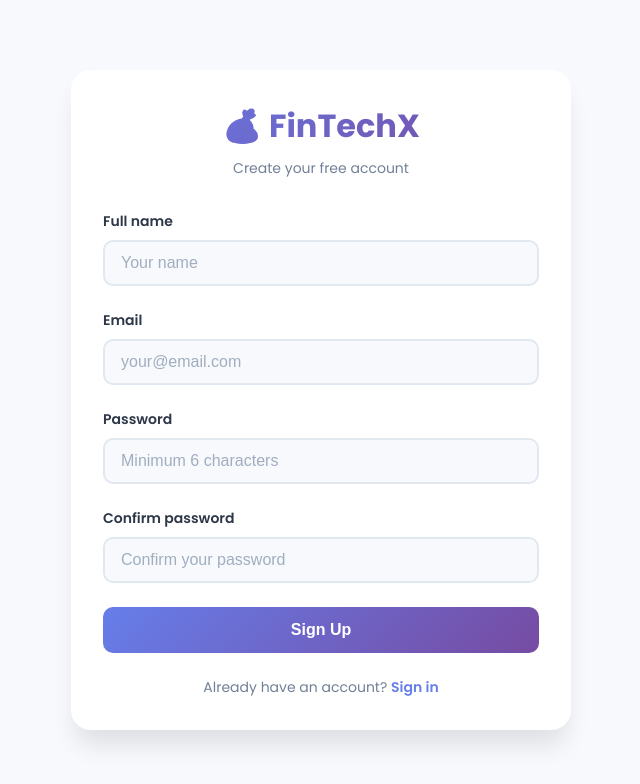
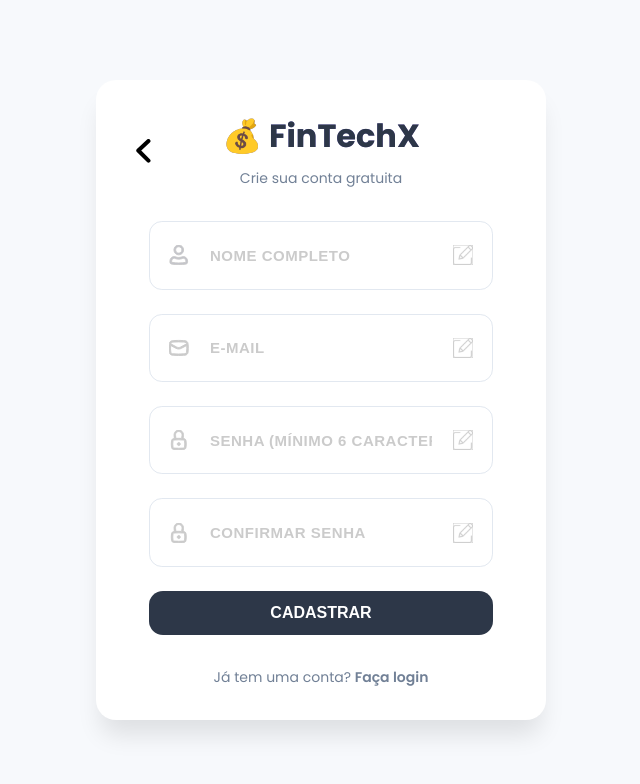
Before and after one commit to alex-correa-dev/fin-tech-x, a React (Create React App) app in the folder frontend/: page /register in a window 1280 px wide. Shown: the top 784 px of the page, without its empty margins (319-959 px from the left). Built offline with nearby package versions, Linux system fonts and the light colour scheme; no server answers.

Commit message:
The Register component has been updated to comply with Figma standards

```diff
--- a/frontend/src/pages/Login/Login.tsx
+++ b/frontend/src/pages/Login/Login.tsx
@@ -60,6 +60,7 @@ const Login: React.FC<LoginProps> = ({ onLogin }) => {
             disabled={loading}
             required
             iconLeft="email"
+            iconRight="write"
           />
 
           <Input
@@ -72,6 +73,7 @@ const Login: React.FC<LoginProps> = ({ onLogin }) => {
             disabled={loading}
             required
             iconLeft="lock"
+            iconRight="write"
           />
 
           <button type="submit" className={styles['submit-btn']} disabled={loading}>
--- a/frontend/src/pages/Register/Register.module.scss
+++ b/frontend/src/pages/Register/Register.module.scss
@@ -7,27 +7,45 @@
   justify-content: center;
   padding: $spacing-lg;
   background: $bg-light;
-}
 
-.register-card {
+  > .register-card {
     background: $surface-primary;
     border-radius: $border-radius-xl;
     padding: $spacing-xl;
     width: 100%;
-  max-width: 500px;
-  @include shadow-xl;
+    max-width: 450px;
+    box-shadow: $shadow-xl;
     animation: fadeIn 0.5s ease;
 
     > .header {
       text-align: center;
       margin-bottom: $spacing-xl;
+      position: relative;
+
+      > .backButton {
+        position: absolute;
+        left: 0;
+        top: 50%;
+        transform: translateY(-50%);
+        background: none;
+        border: none;
+        cursor: pointer;
+        padding: $spacing-xs;
+        display: flex;
+        align-items: center;
+        justify-content: center;
+        transition: $transition-base;
+
+        &:hover {
+          opacity: 0.7;
+        }
+      }
 
       > .title {
         font-size: 32px;
         @include gradient-primary;
         -webkit-background-clip: text;
         background-clip: text;
-      color: transparent;
         margin-bottom: $spacing-sm;
       }
 
@@ -40,66 +58,8 @@
     > .form {
       display: flex;
       flex-direction: column;
-    gap: $spacing-lg;
-
-    > .field-group {
-      display: flex;
-      flex-direction: column;
-      gap: $spacing-sm;
-
-      > .label {
-        font-weight: 600;
-        color: $text-primary;
-        font-size: 14px;
-      }
-
-      > .input {
-        padding: 12px $spacing-md;
-        background: $surface-secondary;
-        border: 2px solid $border-light;
-        border-radius: $border-radius-md;
-        font-size: 16px;
-        color: $text-primary;
-        transition: $transition-base;
-
-        &::placeholder {
-          color: $text-disabled;
-        }
-
-        &:focus {
-          outline: none;
-          border-color: var(--primary);
-          box-shadow: 0 0 0 3px rgba(102, 126, 234, 0.1);
-        }
-
-        &:disabled {
-          background: $surface-tertiary;
-          cursor: not-allowed;
-        }
-      }
-    }
-
-    > .submit-btn {
-      padding: 14px;
-      @include gradient-primary;
-      color: white;
-      border: none;
-      border-radius: $border-radius-md;
-      font-size: 16px;
-      font-weight: 600;
-      cursor: pointer;
-      transition: $transition-base;
-
-      &:hover:not(:disabled) {
-        transform: translateY(-2px);
-        @include shadow-md;
-      }
-
-      &:disabled {
-        opacity: 0.6;
-        cursor: not-allowed;
-      }
-    }
+      align-items: center;
+      gap: 24px;
 
       > .error-message {
         background: rgba($danger, 0.1);
@@ -109,20 +69,51 @@
         font-size: 14px;
         text-align: center;
         border: 1px solid rgba($danger, 0.3);
+        width: 100%;
+        max-width: 344px;
+      }
+
+      > .submit-btn {
+        width: 100%;
+        max-width: 344px;
+        padding: 14px;
+        background: var(--dark);
+        color: white;
+        border: none;
+        border-radius: 14px;
+        font-weight: 600;
+        font-size: 16px;
+        line-height: 100%;
+        letter-spacing: 3%;
+        text-transform: uppercase;
+        cursor: pointer;
+        transition: $transition-base;
+
+        &:hover:not(:disabled) {
+          transform: translateY(-2px);
+          box-shadow: $shadow-md;
+        }
+
+        &:disabled {
+          opacity: 0.6;
+          cursor: not-allowed;
+        }
       }
 
       > .footer {
         text-align: center;
         color: $text-secondary;
         font-size: 14px;
+        margin-top: $spacing-sm;
 
-      > .link {
-        color: var(--primary);
+        > a {
+          color: $text-secondary;
           text-decoration: none;
           font-weight: 600;
 
           &:hover {
             text-decoration: underline;
+          }
         }
       }
     }
--- a/frontend/src/pages/Register/Register.tsx
+++ b/frontend/src/pages/Register/Register.tsx
@@ -1,6 +1,8 @@
 import React, { useState } from 'react';
 import { useNavigate, Link } from 'react-router-dom';
 import { authService } from '../../services/auth';
+import Input from '../../components/Input/Input';
+import Icon from '../../components/Icon/Icon';
 import styles from './Register.module.scss';
 
 interface RegisterProps {
@@ -30,14 +32,12 @@ const Register: React.FC<RegisterProps> = ({ onRegister }) => {
     setError('');
 
     if (formData.password !== formData.confirmPassword) {
-      setError('Passwords do not match');
-
+      setError('As senhas não coincidem');
       return;
     }
 
     if (formData.password.length < 6) {
-      setError('Password must be at least 6 characters');
-
+      setError('A senha deve ter no mínimo 6 caracteres');
       return;
     }
 
@@ -53,99 +53,90 @@ const Register: React.FC<RegisterProps> = ({ onRegister }) => {
       onRegister?.();
       navigate('/dashboard');
     } catch (err) {
-      setError(err instanceof Error ? err.message : 'Error during registration');
+      setError(err instanceof Error ? err.message : 'Erro durante o cadastro');
     } finally {
       setLoading(false);
     }
+  };
+
+  const handleGoBack = () => {
+    navigate('/login');
   };
 
   return (
     <div className={styles['register-page']}>
       <div className={styles['register-card']}>
         <div className={styles.header}>
+          <button className={styles.backButton} onClick={handleGoBack}>
+            <Icon name="arrow-left" size={24} color="#666" />
+          </button>
           <h1 className={styles.title}>💰 FinTechX</h1>
-          <p className={styles.subtitle}>Create your free account</p>
+          <p className={styles.subtitle}>Crie sua conta gratuita</p>
         </div>
 
         <form onSubmit={handleSubmit} className={styles.form}>
           {error && <div className={styles['error-message']}>{error}</div>}
 
-          <div className={styles['field-group']}>
-            <label className={styles.label} htmlFor="name">
-              Full name
-            </label>
-            <input
+          <Input
+            type="text"
             id="name"
             name="name"
-              className={styles.input}
-              type="text"
             value={formData.name}
             onChange={handleChange}
-              placeholder="Your name"
+            placeholder="Nome completo"
+            disabled={loading}
             required
-              disabled={loading}
+            iconLeft="user"
+            iconRight="write"
           />
-          </div>
 
-          <div className={styles['field-group']}>
-            <label className={styles.label} htmlFor="email">
-              Email
-            </label>
-            <input
+          <Input
+            type="email"
             id="email"
             name="email"
-              className={styles.input}
-              type="email"
             value={formData.email}
             onChange={handleChange}
-              placeholder="your@email.com"
+            placeholder="E-mail"
+            disabled={loading}
             required
-              disabled={loading}
+            iconLeft="email"
+            iconRight="write"
           />
-          </div>
 
-          <div className={styles['field-group']}>
-            <label className={styles.label} htmlFor="password">
-              Password
-            </label>
-            <input
+          <Input
+            type="password"
             id="password"
             name="password"
-              className={styles.input}
-              type="password"
             value={formData.password}
             onChange={handleChange}
-              placeholder="Minimum 6 characters"
+            placeholder="Senha (mínimo 6 caracteres)"
+            disabled={loading}
             required
-              disabled={loading}
+            iconLeft="lock"
+            iconRight="write"
           />
-          </div>
 
-          <div className={styles['field-group']}>
-            <label className={styles.label} htmlFor="confirmPassword">
-              Confirm password
-            </label>
-            <input
+          <Input
+            type="password"
             id="confirmPassword"
             name="confirmPassword"
-              className={styles.input}
-              type="password"
             value={formData.confirmPassword}
             onChange={handleChange}
-              placeholder="Confirm your password"
+            placeholder="Confirmar senha"
+            disabled={loading}
             required
-              disabled={loading}
+            iconLeft="lock"
+            iconRight="write"
           />
-          </div>
 
           <button type="submit" className={styles['submit-btn']} disabled={loading}>
-            {loading ? 'Creating account...' : 'Sign Up'}
+            {loading ? 'Cadastrando...' : 'Cadastrar'}
           </button>
 
           <p className={styles.footer}>
-            Already have an account?{' '}
+            Já tem uma conta?{' '}
             <Link className={styles.link} to="/login">
-              Sign in
+              Faça login
             </Link>
           </p>
         </form>
```
Also changed, not shown: 1 other file (tests, documents, lock files or other folders). Lines whose indentation alone changed are shown as unchanged.
